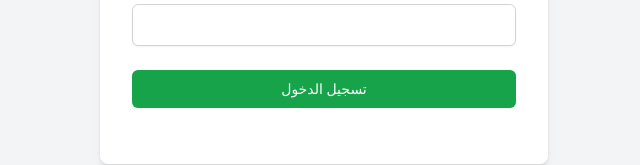
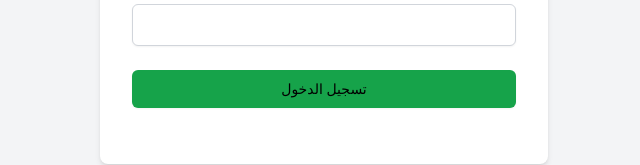
Before and after one commit to tajdeediq2026/dashboard, a Next.js app: page / in a window 1280 px wide. Shown: the part 437-602 px from the top of the page, without its empty margins (413-1053 px from the left). Built offline with nearby package versions, Linux system fonts and the light colour scheme.

Commit message:
style: enforce black text in light mode

```diff
--- a/app/globals.css
+++ b/app/globals.css
@@ -4,7 +4,7 @@
 
 :root {
   --background: #ffffff;
-  --foreground: #171717;
+  --foreground: #000000;
 }
 
 /* CKEditor Styles */
@@ -25,11 +25,9 @@
   direction: rtl !important;
 }
 
-@media (prefers-color-scheme: dark) {
-  :root {
-    --background: #0a0a0a;
-    --foreground: #ededed;
-  }
+.dark {
+  --background: #0a0a0a;
+  --foreground: #ededed;
 }
 
 body {
@@ -37,3 +35,11 @@ body {
   background: var(--background);
   font-family: Arial, Helvetica, sans-serif;
 }
+
+/* Keep all form text clearly readable in light mode */
+html:not(.dark) input,
+html:not(.dark) textarea,
+html:not(.dark) select,
+html:not(.dark) button {
+  color: #000000;
+}
```
